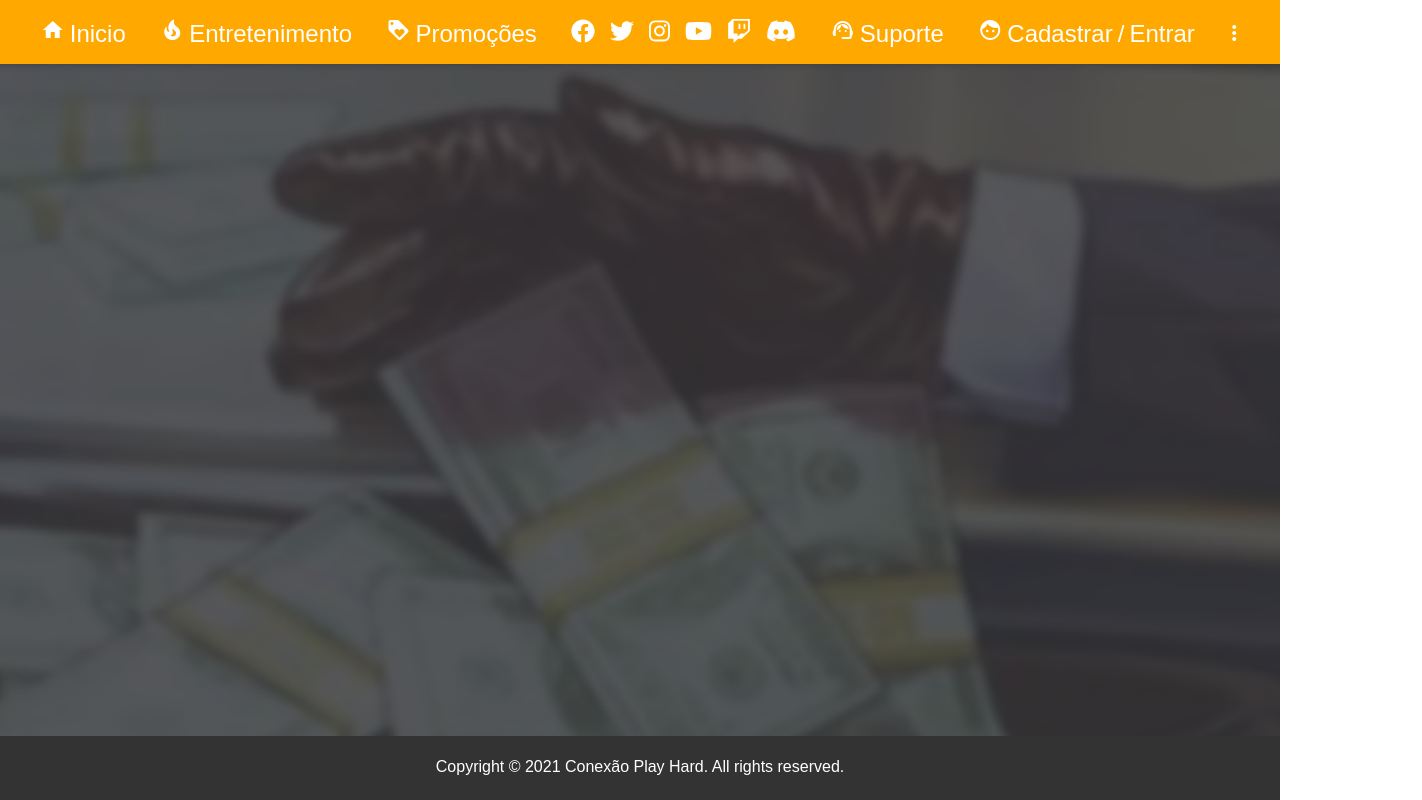
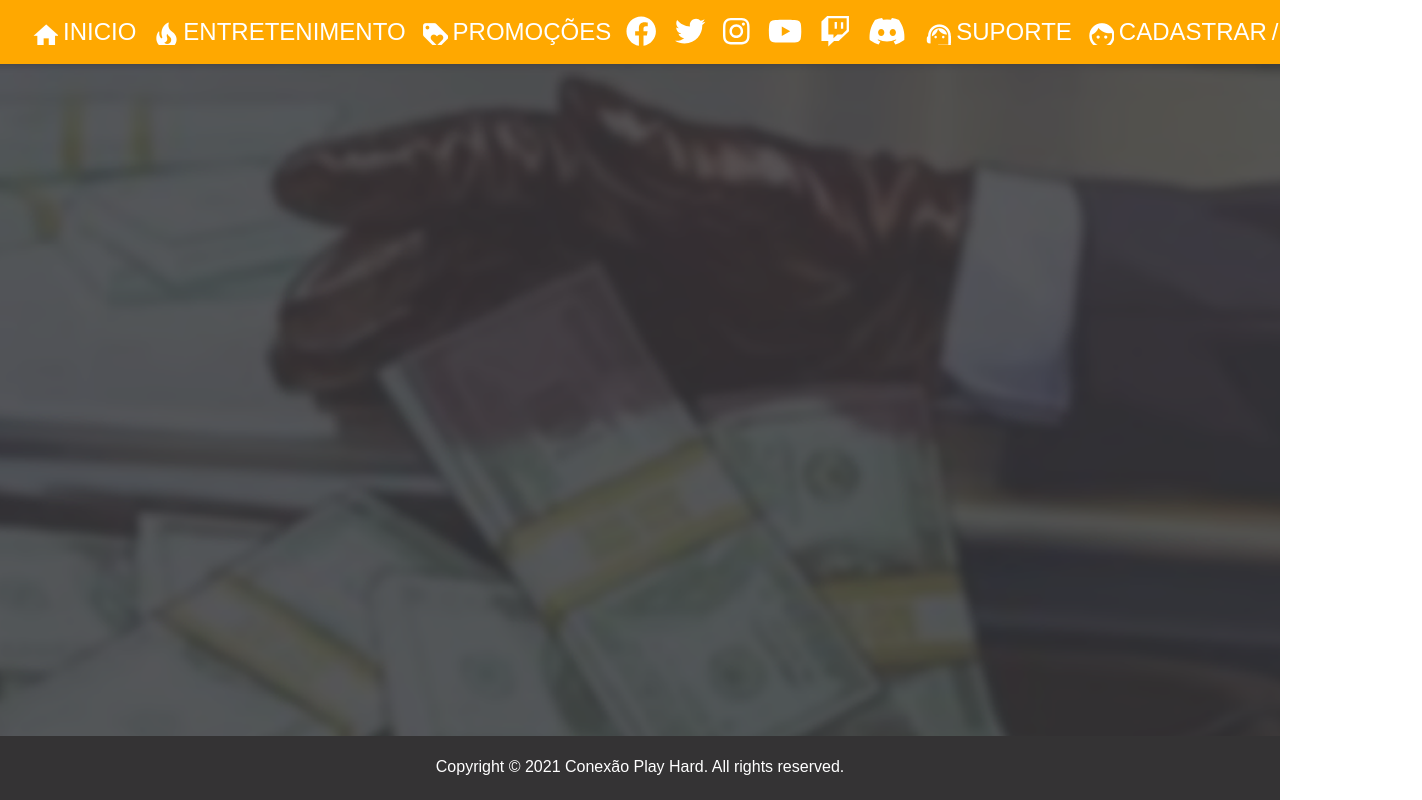
Before and after one commit to VitielloL/CPH, an Angular app in the folder front/: page / in a window 1280 px wide. Shown: the whole page, 1422 px wide, since content can reach past the window. Built offline with nearby package versions, Linux system fonts and the light colour scheme; a web font is replaced by a local one.

Commit message:
Alinhando icone com texto no header

```diff
--- a/front/src/app/components/template/header/header.component.html
+++ b/front/src/app/components/template/header/header.component.html
@@ -18,12 +18,14 @@
         </a>
 <div>
 <!-- facebook button -->
-        <a > <span class="icone">  <fa-icon [icon]="faFacebook"></fa-icon></span>
+        <a>
+            <span class="icone">  <fa-icon [icon]="faFacebook"></fa-icon></span>
             <!-- <span class="titulo">Facebook</span> -->
         </a>
 
 <!-- twitter button -->
-        <a>  <span class="icone">
+        <a>
+            <span class="icone">
             <fa-icon [icon]="faTwitter"></fa-icon></span>
             <!-- <span class="titulo">Twitter</span> -->
         </a>
--- a/front/src/app/components/template/header/header.component.scss
+++ b/front/src/app/components/template/header/header.component.scss
@@ -25,7 +25,9 @@
     margin-left: 15px;
     padding-top: 5px;
     // font-size: 25px;
-    font-size: 1.2em;
+    font-size: 1.9rem;
+    vertical-align: -5px;
+    padding-right: 3px;
     // align-items: center;
   }
   .titulo {
@@ -35,6 +37,6 @@
     font-weight: 300;
     margin-left: 5px;
     // align-items: center;
-    // text-transform: uppercase;
+    text-transform: uppercase;
   }
 }
```
